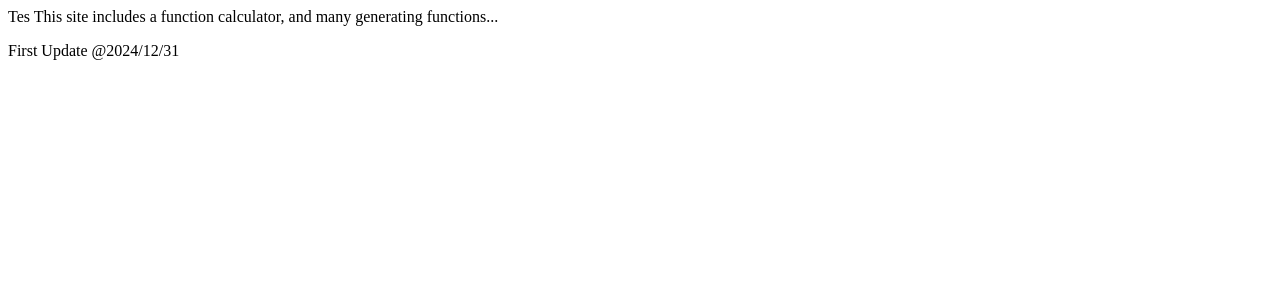
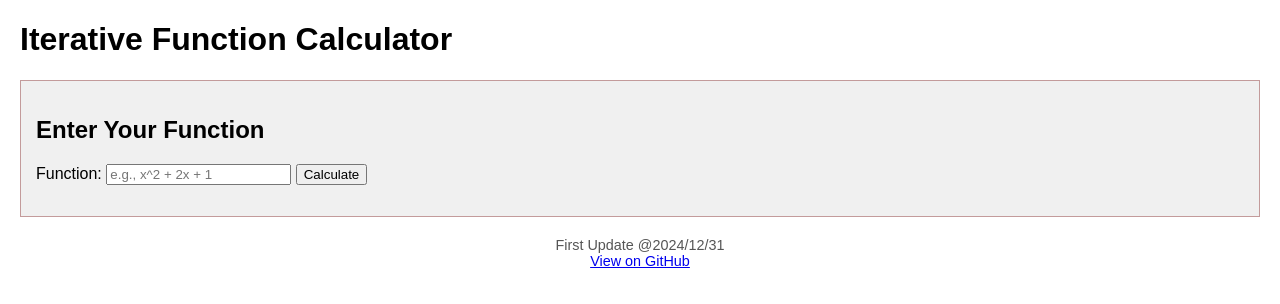
Before and after one commit to CarlXerophilem/SolveIterativeFunctions, a plain HTML site: page index.html in a window 1280 px wide. Drawn offline with Linux system fonts and the light colour scheme.

Commit message:
Update index.html

```diff
--- a/index.html
+++ b/index.html
@@ -1,16 +1,38 @@
 <!DOCTYPE html>
+<html>
   <head>
-    <title> Iterative Function Calculator</title>
+    <title>Iterative Function Calculator</title>
+    <link rel="stylesheet" href="style.css">
   </head>
   <body>
+    <h1>Iterative Function Calculator</h1>
     <section class="1">
-        Tes This site includes a function calculator, and many generating functions...
+        <h2>Enter Your Function</h2>
+    <form id="functionForm">
+            <label for="functionInput">Function:</label>
+            <input type="text" id="functionInput" placeholder="e.g., x^2 + 2x + 1">
+            <button type="button" onclick="calculate()">Calculate</button>
+        </form>
+        <p id="result"></p>
     </section>
 
     <footer class="background">
         <p class="text-footer">
-            First Update @2024/12/31
+            First Update @2024/12/31<br>
+            <a href="https://github.com/carlxerophilem/SolveIterativeFunctions" target="_blank">View on GitHub</a>
         </p>
     </footer>
+
+    <script>
+        function calculate() {
+            const input = document.getElementById('functionInput').value;
+            const result = document.getElementById('result');
+            if (input) {
+                result.textContent = `You entered: ${input}`;
+            } else {
+                result.textContent = 'Please enter a valid function.';
+            }
+        }
+    </script>
   </body>
 </html>
```
